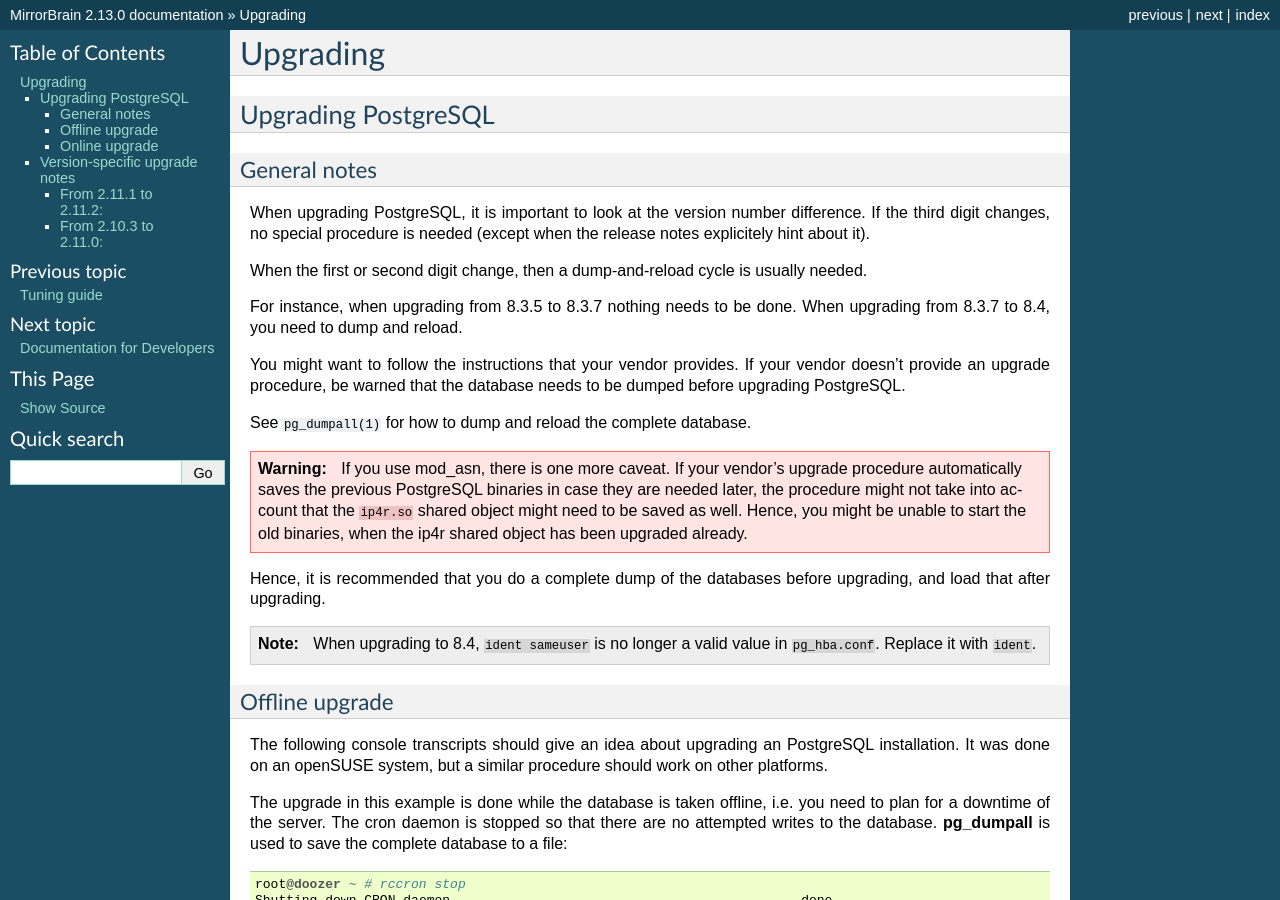
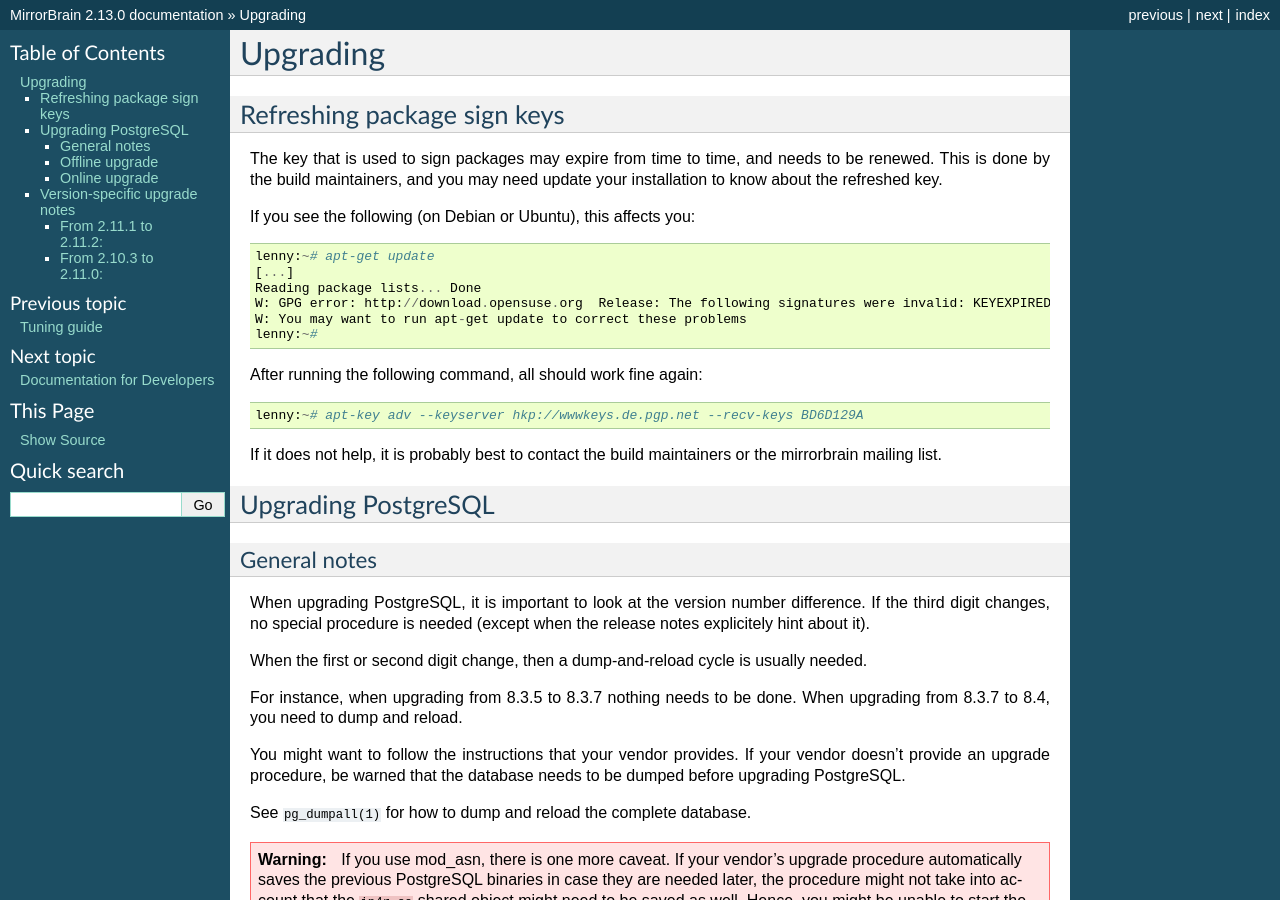
Before and after one commit to hayalci/mirrorbrain, a Sphinx documentation site: the page built from docs/upgrading.rst, in a window 1280 px wide and 900 px high. Built offline with Sphinx 7.4.7, drawn with Linux system fonts in a browser that asks for light colours.

Commit message:
docs/upgrading: add a little section about refreshing package sign keys
git-svn-id: http://svn.mirrorbrain.org/svn/mirrorbrain/trunk@8103 2d291e14-ff0c-0410-a3fa-d5caa9871f55

```diff
--- a/docs/installation/debian.rst
+++ b/docs/installation/debian.rst
@@ -52,10 +52,8 @@
   sudo apt-get update
 
 .. note::
-   The key's validity needs to be refreshed from time to time. If apt-get stops
-   working due to an expired key, you need to download it again. Thus, the
-   "apt-key adv" command (see above) needs to be run again. ...This happened in
-   summer 2010.
+   The key's validity may need to be refreshed later. If apt-get stops working,
+   see :ref:`refreshing_package_sign_keys`.
 
 
 Install the MirrorBrain packages
--- a/docs/upgrading.rst
+++ b/docs/upgrading.rst
@@ -2,6 +2,32 @@
 
 Upgrading
 =========
+
+.. _refreshing_package_sign_keys:
+
+Refreshing package sign keys
+----------------------------
+
+The key that is used to sign packages may expire from time to time, and needs
+to be renewed. This is done by the build maintainers, and you may need update
+your installation to know about the refreshed key.
+
+If you see the following (on Debian or Ubuntu), this affects you::
+
+    lenny:~# apt-get update
+    [...]
+    Reading package lists... Done
+    W: GPG error: http://download.opensuse.org  Release: The following signatures were invalid: KEYEXPIRED 1270154736
+    W: You may want to run apt-get update to correct these problems
+    lenny:~#
+
+After running the following command, all should work fine again::
+
+    lenny:~# apt-key adv --keyserver hkp://wwwkeys.de.pgp.net --recv-keys BD6D129A
+
+If it does not help, it is probably best to contact the build maintainers or
+the mirrorbrain mailing list.
+
 
 Upgrading PostgreSQL
 --------------------
```
